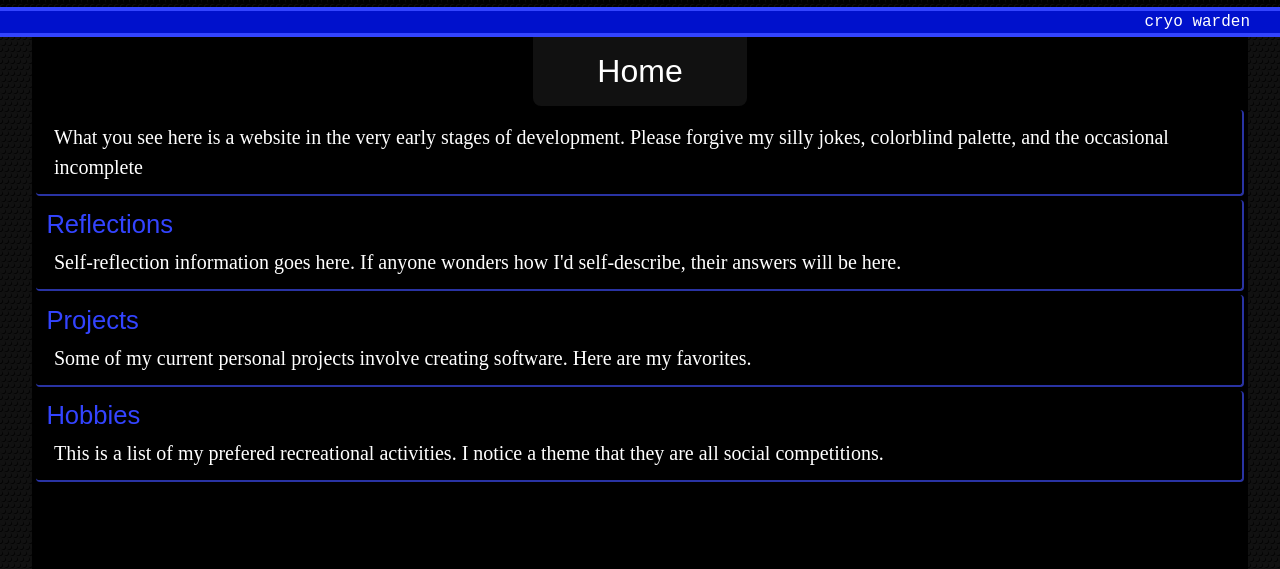
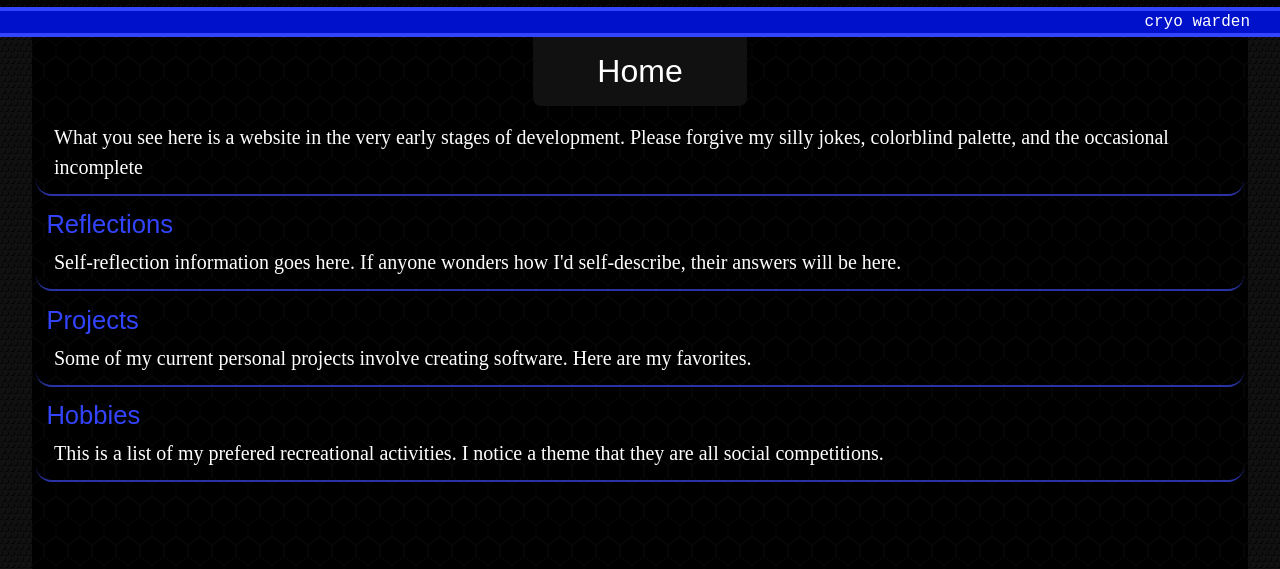
Before and after one commit to cryo-warden/cryo-warden.github.io, a Jekyll site: the page built from index.html, in a window 1280 px wide. Shown: the part 200-769 px from the top of the page. Built offline with Jekyll 4.4.1, drawn with Linux system fonts in a browser that asks for light colours.

Commit message:
updated style

```diff
--- a/_sass/content.scss
+++ b/_sass/content.scss
@@ -84,10 +84,8 @@ hr {
   display: block;
   margin: 16px;
   padding: 16px;
-  border: 2px solid $color-primary-dark-desaturated;
-  border-top: 0px;
-  border-left: 0px;
-  @include border-radius(4px);
+  border-bottom: 2px solid $color-primary-dark-desaturated;
+  @include border-radius(16px);
 }
 
 table {
--- a/_sass/frame.scss
+++ b/_sass/frame.scss
@@ -72,6 +72,7 @@ html {
   overflow: auto; // prevent margin collapsing
   @include border-radius(0px 0px 16px 16px);
   background-color: $color-negative;
+  background-image: url($imageurl + '/frame/tile-hex-frame.png');
 
   #main-header {
     font-family: $font-secondary;
```
Also changed, not shown: assets/images/frame/tile-hex-frame.png (added).
